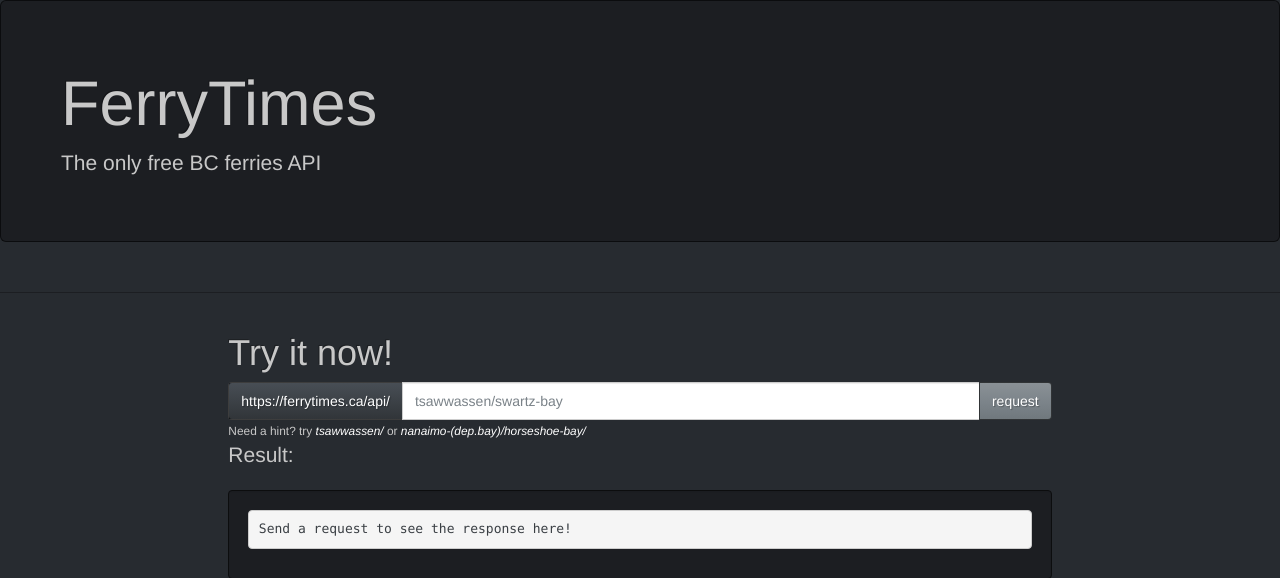
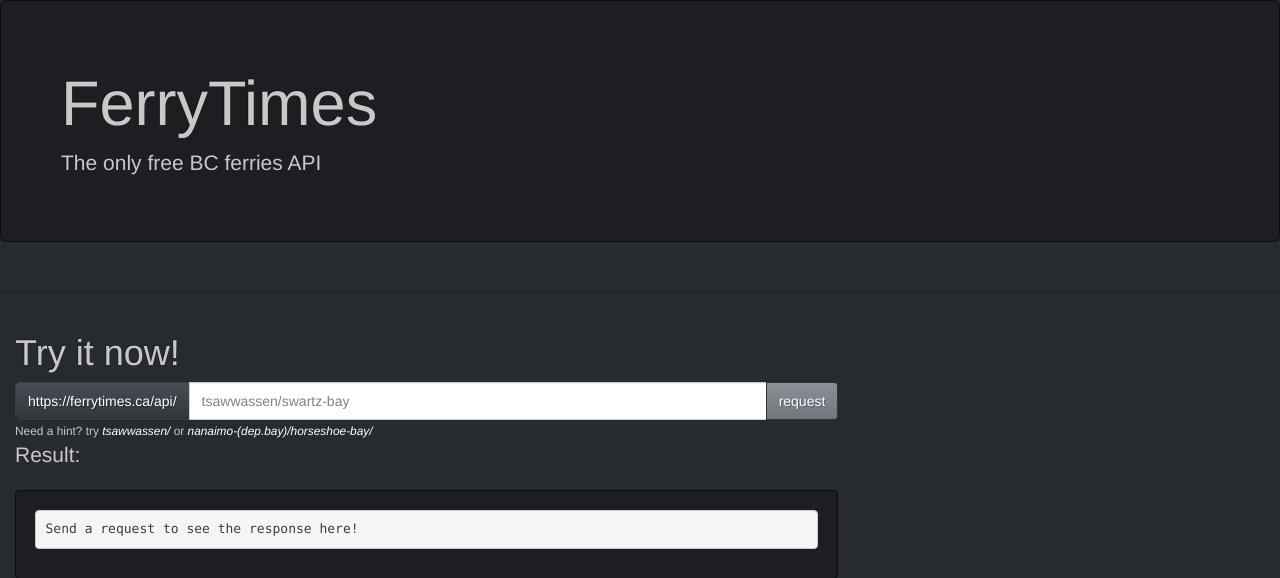
Before and after one commit to samuel-pratt/bc-ferries-api, a Flask app: page / in a window 1280 px wide. Shown: the top 578 px of the page. Run offline with Flask 2, Linux system fonts and the light colour scheme; some libraries are stand-ins or nearby versions.

Commit message:
Removed useless page break in index.html

```diff
--- a/templates/index.html
+++ b/templates/index.html
@@ -23,8 +23,6 @@
       </div>
       <div class="row">
         <hr>
-        <div class="col-sm-2 col-lg-2 col-md-2">
-        </div>
         <div class="col-lg-8 col-md-8 col-sm-8">
           <h1 class="center">
             Try it now!
```
